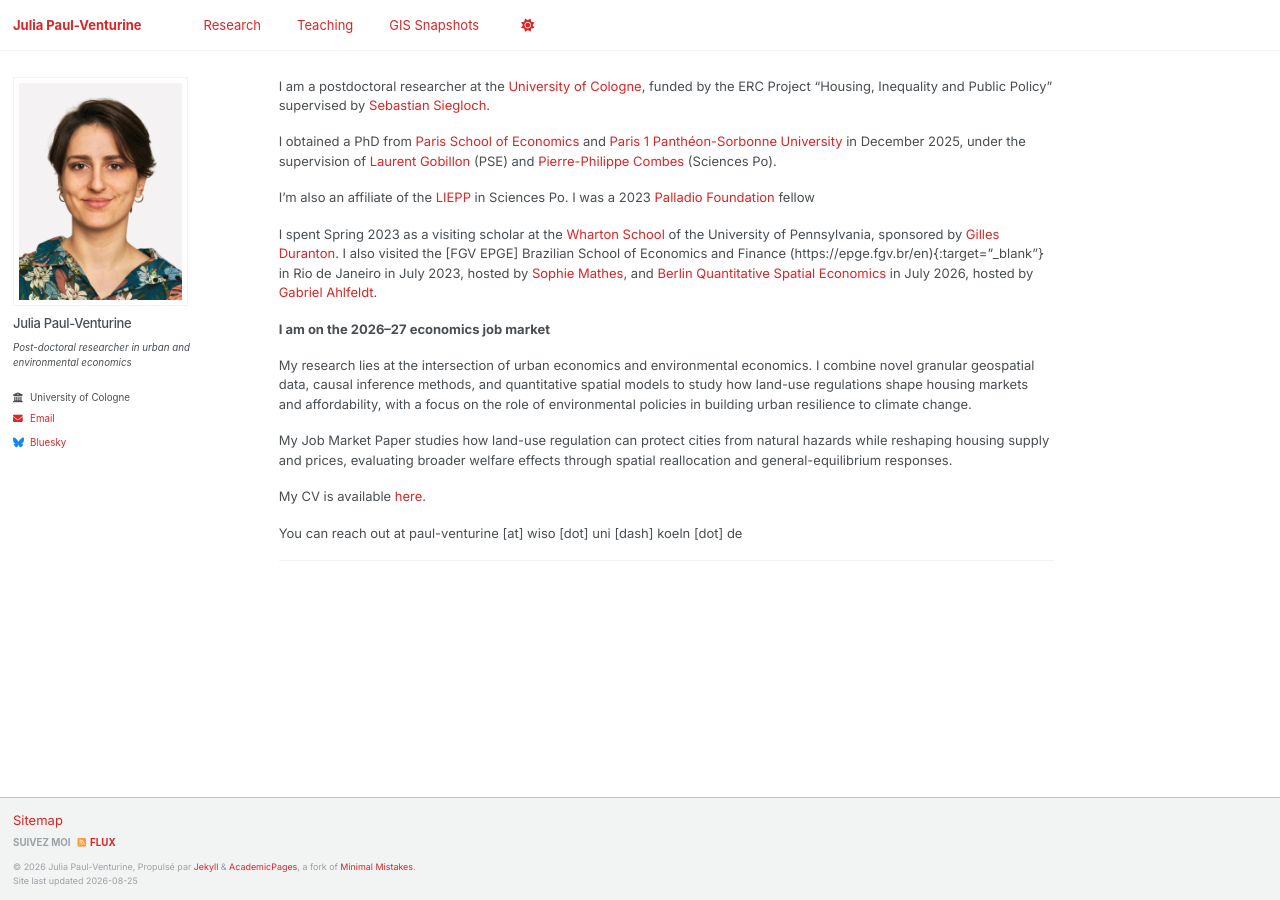
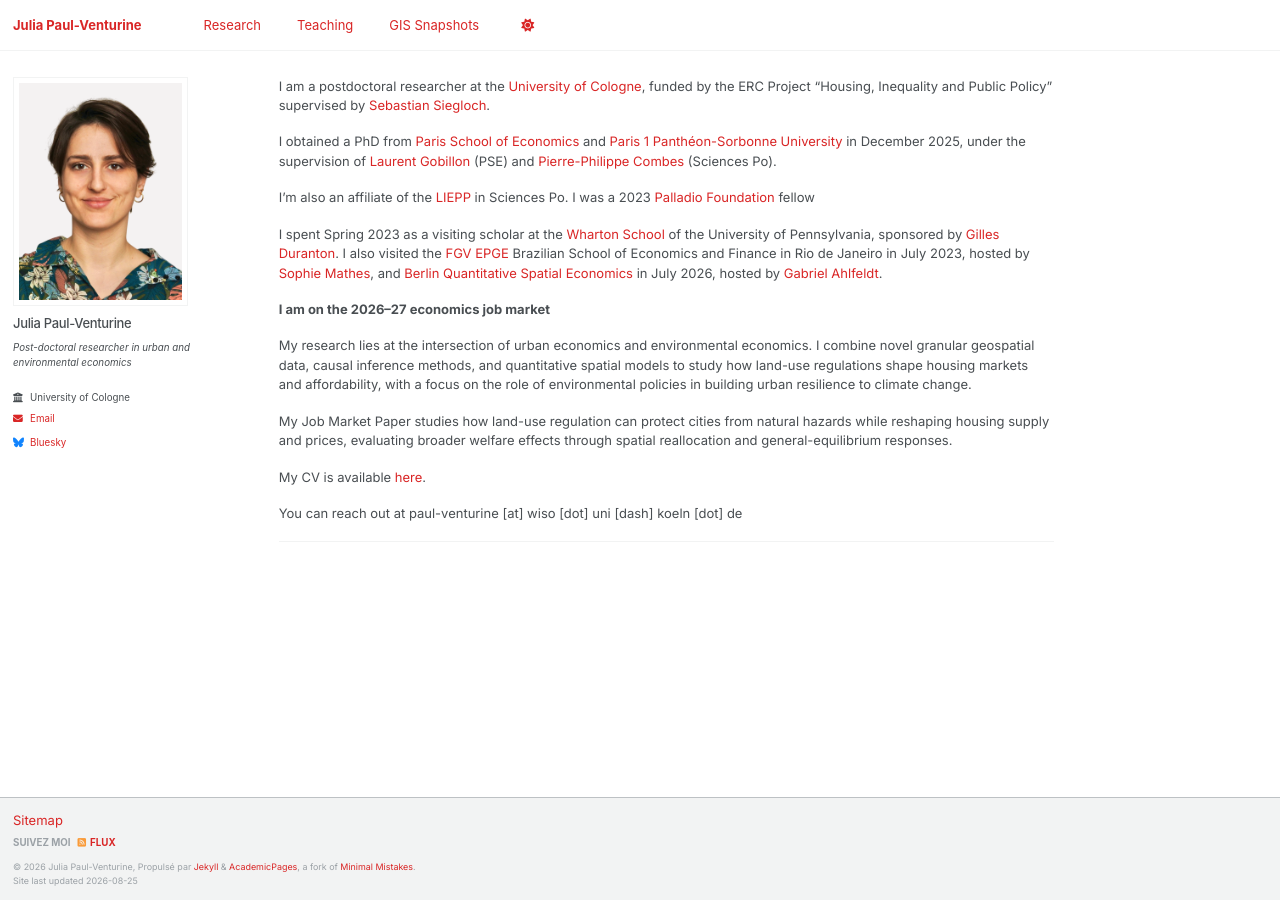
Before and after one commit to julia-paulventurine/julia-paulventurine.github.io, a Jekyll site: the page built from _pages/about.md, in a window 1280 px wide. Built offline with Jekyll 4.4.1, drawn with Linux system fonts in a browser that asks for light colours; a script that is not in the unit is left out.

Commit message:
Fix link formatting and update academic visit details
Corrected link formatting and improved clarity in the description of academic visits.

```diff
--- a/_pages/about.md
+++ b/_pages/about.md
@@ -19,7 +19,7 @@ I obtained a PhD from [Paris School of Economics](https://www.parisschoolofecono
 I’m also an affiliate of the [LIEPP](https://www.sciencespo.fr/liepp/fr/){:target="_blank"} in Sciences Po.
 I was a 2023 [Palladio Foundation](https://fondationpalladio.fr){:target="_blank"} fellow
 
-I spent Spring 2023 as a visiting scholar at the [Wharton School](https://www.wharton.upenn.edu){:target="_blank"} of the University of Pennsylvania, sponsored by [Gilles Duranton](https://real-faculty.wharton.upenn.edu/duranton/){:target="_blank"}. I also visited the [FGV EPGE] Brazilian School of Economics and Finance (https://epge.fgv.br/en){:target="_blank"} in Rio de Janeiro in July 2023, hosted by [Sophie Mathes](https://sophie-mathes.com){:target="_blank"}, and [Berlin Quantitative Spatial Economics](https://sites.google.com/view/bqse){:target="_blank"} in July 2026, hosted by [Gabriel Ahlfeldt](https://sites.google.com/view/ahlfeldt/home){:target="_blank"}.
+I spent Spring 2023 as a visiting scholar at the [Wharton School](https://www.wharton.upenn.edu){:target="_blank"} of the University of Pennsylvania, sponsored by [Gilles Duranton](https://real-faculty.wharton.upenn.edu/duranton/){:target="_blank"}. I also visited the [FGV EPGE](https://epge.fgv.br/en){:target="_blank"} Brazilian School of Economics and Finance  in Rio de Janeiro in July 2023, hosted by [Sophie Mathes](https://sophie-mathes.com){:target="_blank"}, and [Berlin Quantitative Spatial Economics](https://sites.google.com/view/bqse){:target="_blank"} in July 2026, hosted by [Gabriel Ahlfeldt](https://sites.google.com/view/ahlfeldt/home){:target="_blank"}.
 
 **I am on the 2026–27 economics job market**
 
```
